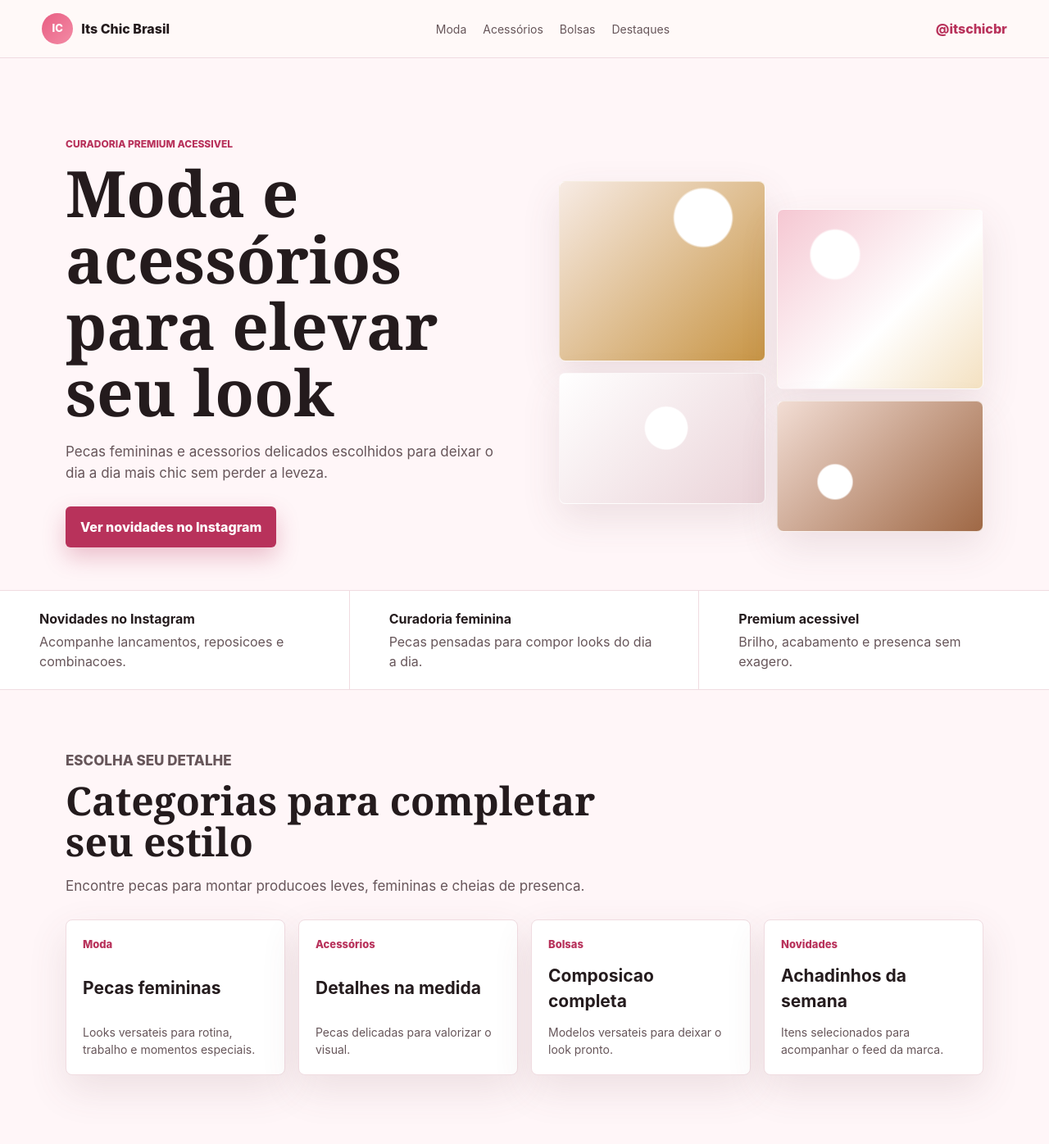
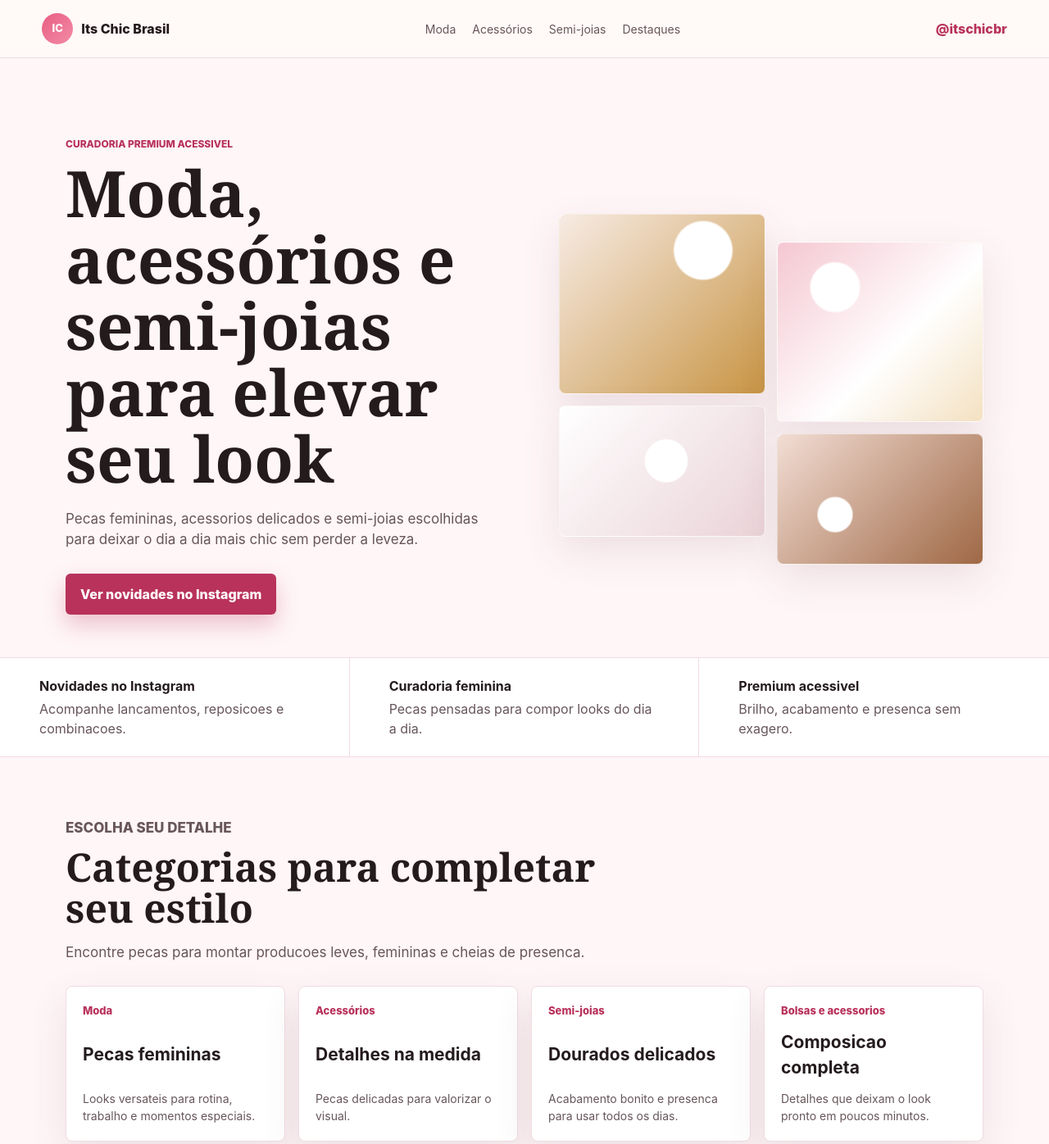
Before and after one commit to brunodalmassomicroservices-spec/its-chic, a plain HTML site: page index.html in a window 1280 px wide. Shown: the top 1396 px of the page at 82% size. Drawn offline with Linux system fonts and the light colour scheme.

Commit message:
copy: keep semi-jewelry category wording

```diff
--- a/index.html
+++ b/index.html
@@ -3,8 +3,8 @@
   <head>
     <meta charset="utf-8">
     <meta name="viewport" content="width=device-width, initial-scale=1">
-    <meta name="description" content="Moda e acessórios da Its Chic Brasil. Conheca novidades e pecas para elevar seu look no Instagram @itschicbr.">
-    <title>Its Chic Brasil | Moda e Acessórios</title>
+    <meta name="description" content="Moda, acessórios e semi-joias da Its Chic Brasil. Conheca novidades e pecas para elevar seu look no Instagram @itschicbr.">
+    <title>Its Chic Brasil | Moda, Acessórios e Semi-joias</title>
     <link rel="stylesheet" href="assets/styles.css">
   </head>
   <body>
@@ -16,7 +16,7 @@
       <nav class="site-nav" aria-label="Navegacao principal">
         <a href="#moda">Moda</a>
         <a href="#acessorios">Acessórios</a>
-        <a href="#bolsas">Bolsas</a>
+        <a href="#semijoias">Semi-joias</a>
         <a href="#destaques">Destaques</a>
       </nav>
       <a class="header-cta" href="https://www.instagram.com/itschicbr/" target="_blank" rel="noopener" aria-label="Abrir Instagram da Its Chic Brasil">
@@ -28,9 +28,9 @@
       <section class="hero section-shell" aria-labelledby="hero-title">
         <div class="hero-copy">
           <p class="eyebrow">Curadoria premium acessivel</p>
-          <h1 id="hero-title">Moda e acessórios para elevar seu look</h1>
+          <h1 id="hero-title">Moda, acessórios e semi-joias para elevar seu look</h1>
           <p class="hero-text">
-            Pecas femininas e acessorios delicados escolhidos para deixar o dia a dia mais chic sem perder a leveza.
+            Pecas femininas, acessorios delicados e semi-joias escolhidas para deixar o dia a dia mais chic sem perder a leveza.
           </p>
           <div class="hero-actions">
             <a class="button primary" href="https://www.instagram.com/itschicbr/" target="_blank" rel="noopener">
@@ -79,15 +79,15 @@
             <strong>Detalhes na medida</strong>
             <small>Pecas delicadas para valorizar o visual.</small>
           </a>
-          <a id="bolsas" class="category-card" href="https://www.instagram.com/itschicbr/" target="_blank" rel="noopener">
-            <span>Bolsas</span>
-            <strong>Composicao completa</strong>
-            <small>Modelos versateis para deixar o look pronto.</small>
+          <a id="semijoias" class="category-card" href="https://www.instagram.com/itschicbr/" target="_blank" rel="noopener">
+            <span>Semi-joias</span>
+            <strong>Dourados delicados</strong>
+            <small>Acabamento bonito e presenca para usar todos os dias.</small>
           </a>
           <a class="category-card" href="https://www.instagram.com/itschicbr/" target="_blank" rel="noopener">
-            <span>Novidades</span>
-            <strong>Achadinhos da semana</strong>
-            <small>Itens selecionados para acompanhar o feed da marca.</small>
+            <span>Bolsas e acessorios</span>
+            <strong>Composicao completa</strong>
+            <small>Detalhes que deixam o look pronto em poucos minutos.</small>
           </a>
         </div>
       </section>
@@ -127,7 +127,7 @@
 
     <footer class="site-footer">
       <span>Its Chic Brasil</span>
-      <span>Moda e acessórios</span>
+      <span>Moda, acessórios e semi-joias</span>
       <span id="current-year"></span>
     </footer>
 
```
Also changed, not shown: 2 other files.
